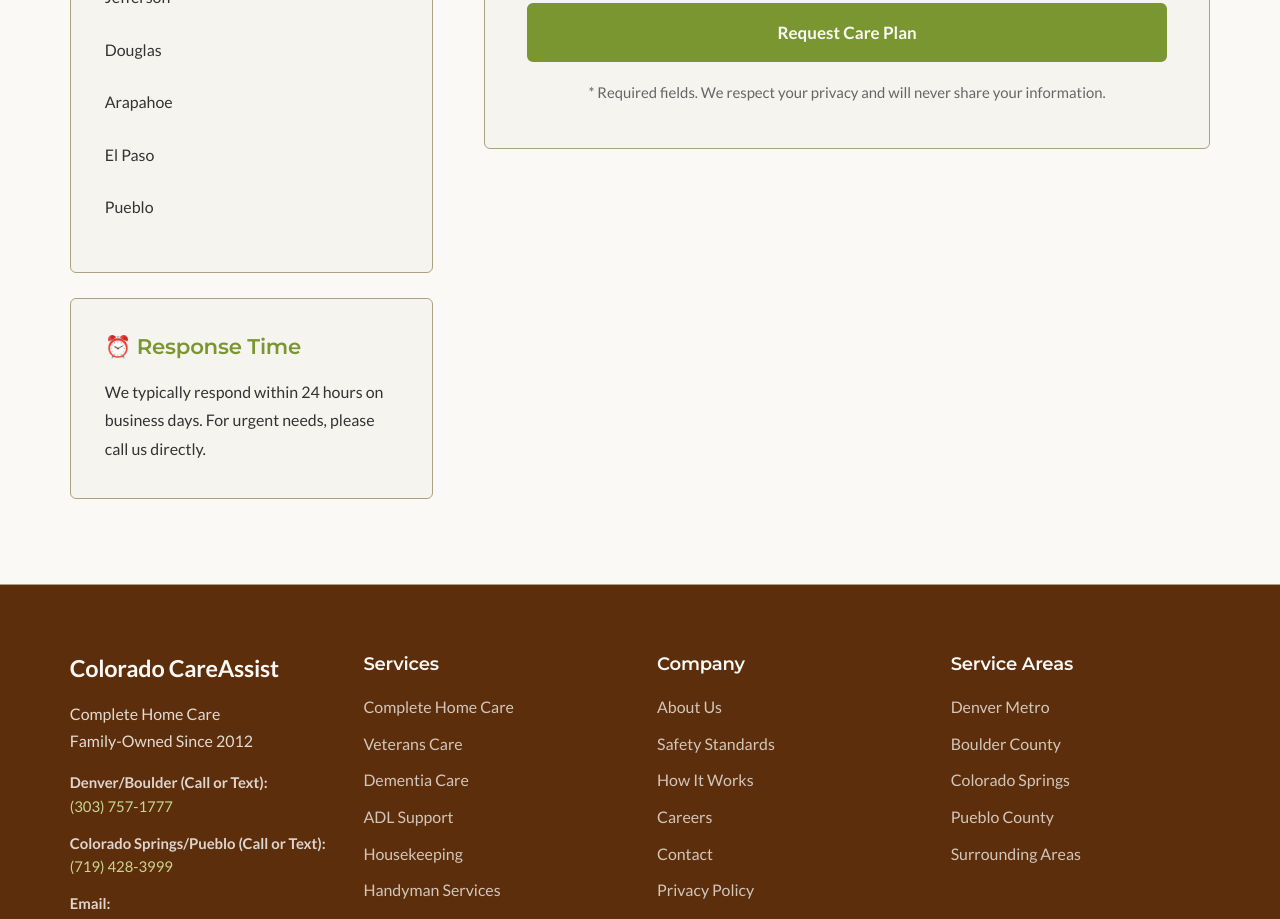
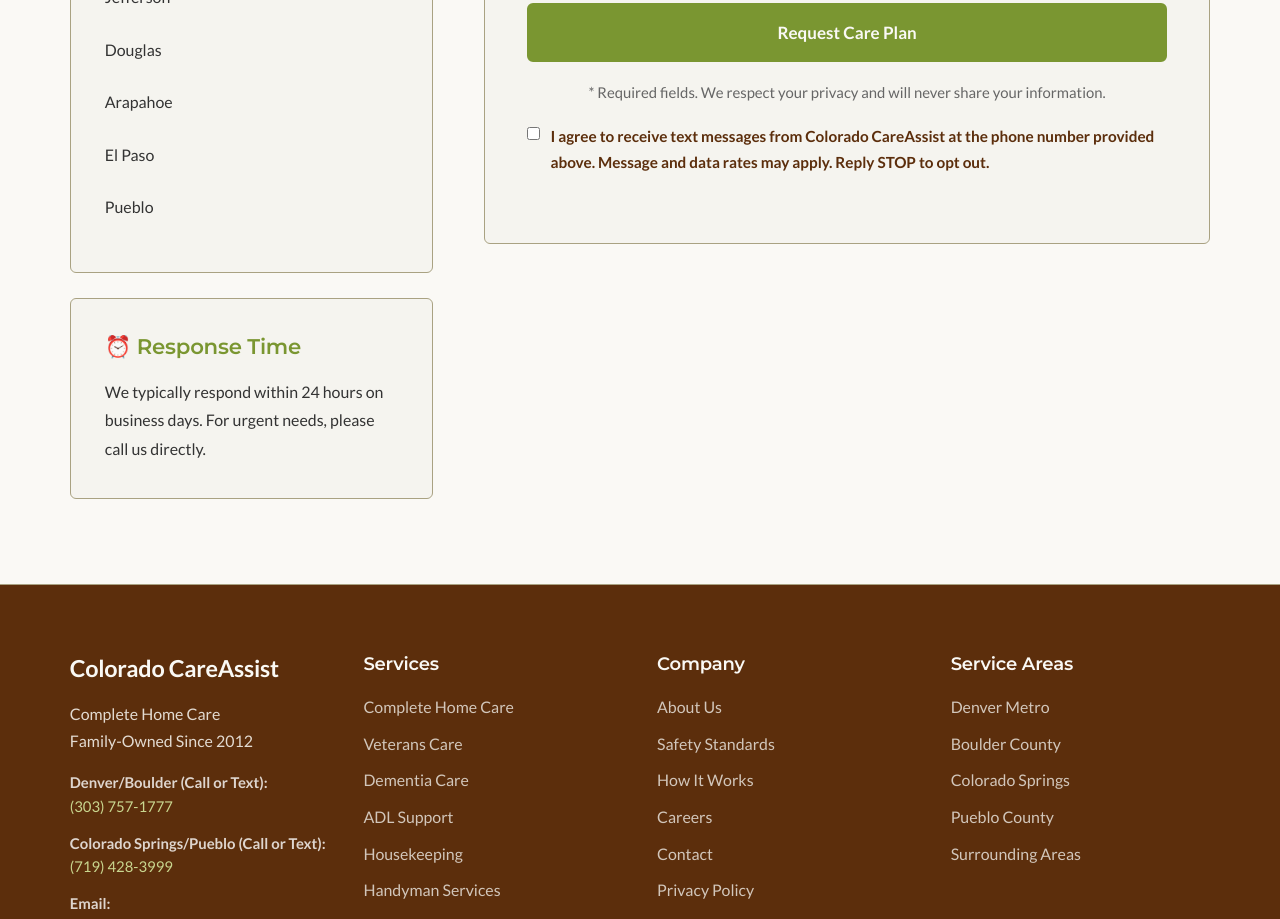
Before and after one commit to shulmeister/coloradocareassist, a Next.js app: page /contact in a window 1280 px wide. Shown: the part 1300-2219 px from the top of the page. Built offline with nearby package versions, Linux system fonts and the light colour scheme; no server answers.

Commit message:
Feat: Add SMS consent checkbox and auto-reply functionality

```diff
--- a/pages/api/contact.ts
+++ b/pages/api/contact.ts
@@ -33,6 +33,7 @@
   care_needs: string;
   timeframe: string;
   preferred_contact_method: string;
+  sms_consent?: boolean;
   honeypot?: string; // Spam protection
 }
 
--- a/pages/contact.tsx
+++ b/pages/contact.tsx
@@ -12,6 +12,7 @@
     care_needs: '',
     timeframe: '',
     preferred_contact_method: '',
+    sms_consent: false,
     honeypot: '' // Spam protection
   });
 
@@ -47,7 +48,8 @@
           care_needs: '',
           timeframe: '',
           preferred_contact_method: '',
-          honeypot: ''
+          honeypot: '',
+          sms_consent: false
         });
       } else {
         setStatus('error');
@@ -62,7 +64,7 @@
   const handleChange = (e: React.ChangeEvent<HTMLInputElement | HTMLTextAreaElement | HTMLSelectElement>) => {
     setFormData({
       ...formData,
-      [e.target.name]: e.target.value
+      [e.target.name]: e.target.type === 'checkbox' ? (e.target as HTMLInputElement).checked : e.target.value
     });
   };
 
@@ -299,6 +301,21 @@
                   <p className={styles.formNote}>
                     * Required fields. We respect your privacy and will never share your information.
                   </p>
+
+                  <div className={styles.formGroup} style={{ marginTop: '1rem' }}>
+                    <label style={{ display: 'flex', alignItems: 'flex-start', gap: '10px', fontSize: '0.9rem', cursor: 'pointer' }}>
+                      <input
+                        type="checkbox"
+                        name="sms_consent"
+                        checked={formData.sms_consent}
+                        onChange={handleChange}
+                        style={{ width: 'auto', marginTop: '4px' }}
+                      />
+                      <span>
+                        I agree to receive text messages from Colorado CareAssist at the phone number provided above. Message and data rates may apply. Reply STOP to opt out.
+                      </span>
+                    </label>
+                  </div>
                 </form>
               )}
             </div>
```
